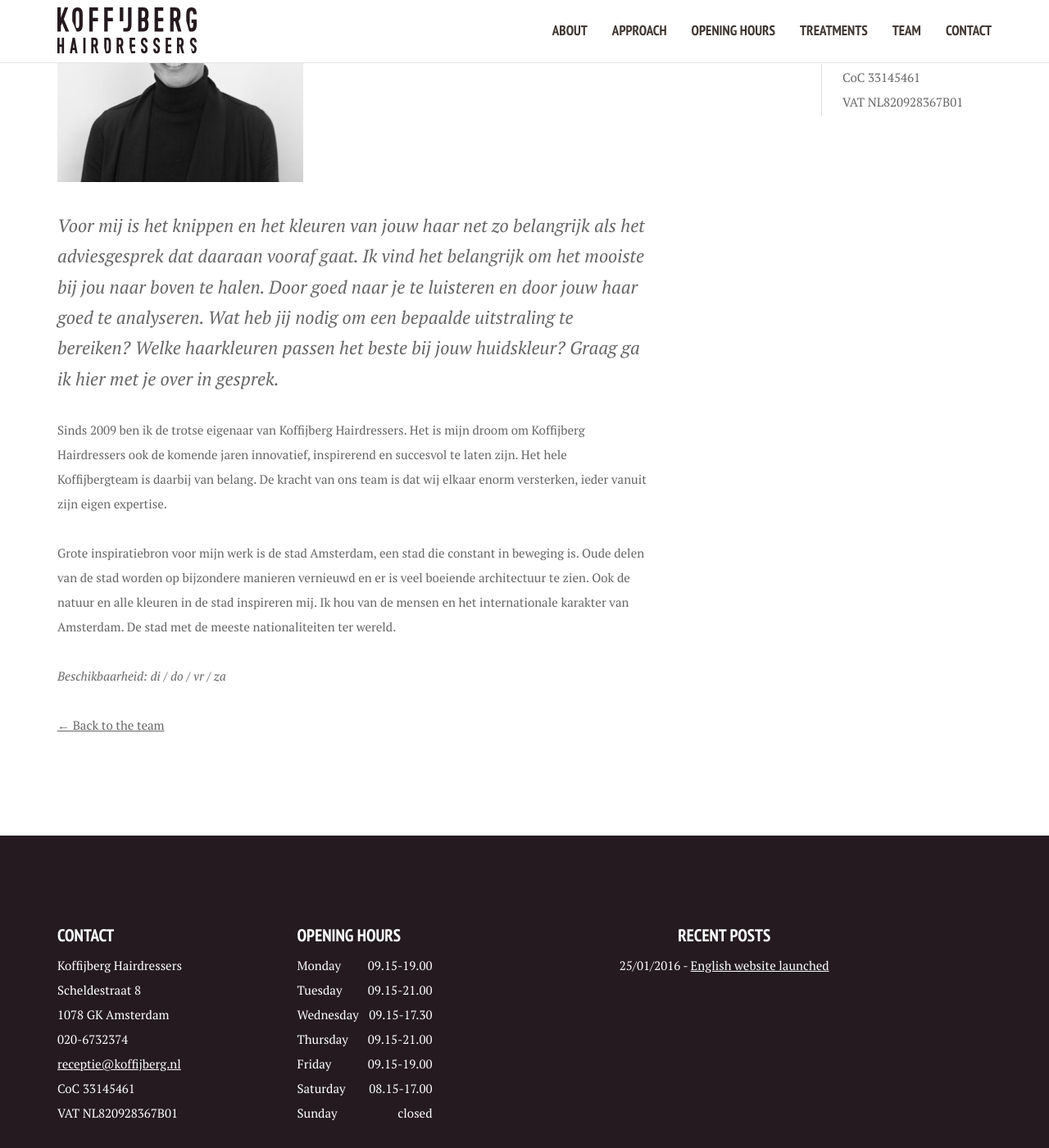
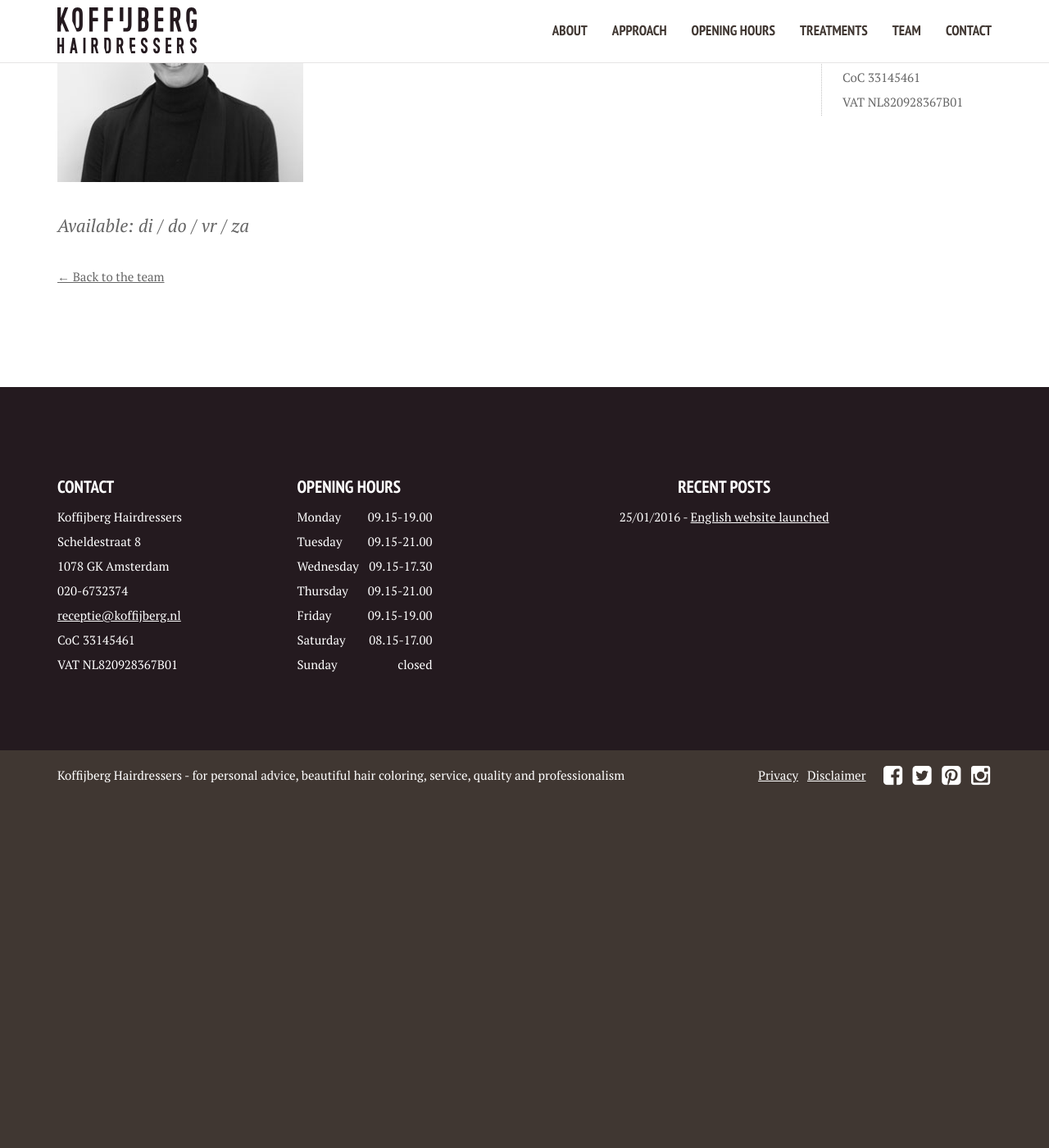
Before and after one commit to xuantiep/koffijberghairdressers, a Jekyll site: the page built from _members/kimm-koffijberg.md, in a window 1280 px wide and 1400 px high, scrolled down 570 px. Shown: the whole window at 82% size. Built offline with Jekyll 4.4.1, drawn with Linux system fonts in a browser that asks for light colours; after the commit the page ends 1547 px from its top, so only the background shows below that.

Commit message:
Updated '/_members/kimm-koffijberg.md' via CloudCannon

```diff
--- a/_members/kimm-koffijberg.md
+++ b/_members/kimm-koffijberg.md
@@ -6,10 +6,4 @@ functie: 'Master-Stylist, Kleurspecialist en Eigenaar'
 order: -1
 ---
 
-Voor mij is het knippen en het kleuren van jouw haar net zo belangrijk als het adviesgesprek dat daaraan vooraf gaat. Ik vind het belangrijk om het mooiste bij jou naar boven te halen. Door goed naar je te luisteren en door jouw haar goed te analyseren. Wat heb jij nodig om een bepaalde uitstraling te bereiken? Welke haarkleuren passen het beste bij jouw huidskleur? Graag ga ik hier met je over in gesprek. &nbsp;
-
-Sinds 2009 ben ik de trotse eigenaar van Koffijberg Hairdressers. Het is mijn droom om Koffijberg Hairdressers ook de komende jaren innovatief, inspirerend en succesvol te laten zijn. Het hele Koffijbergteam is daarbij van belang. De kracht van ons team is dat wij elkaar enorm versterken, ieder vanuit zijn eigen expertise.
-
-Grote inspiratiebron voor mijn werk is de stad Amsterdam, een stad die constant in beweging is. Oude delen van de stad worden op bijzondere manieren vernieuwd en er is veel boeiende architectuur te zien. Ook de natuur en alle kleuren in de stad inspireren mij. Ik hou van de mensen en het internationale karakter van Amsterdam. De stad met de meeste nationaliteiten ter wereld.
-
-*Beschikbaarheid: di / do / vr / za*
+*Available: di / do / vr / za*
```
